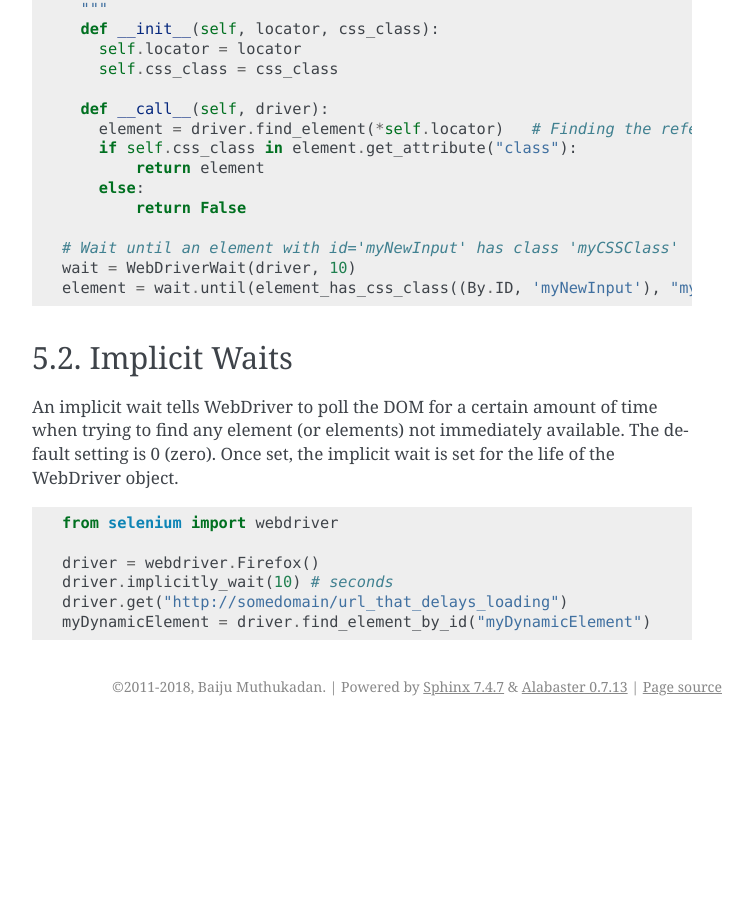
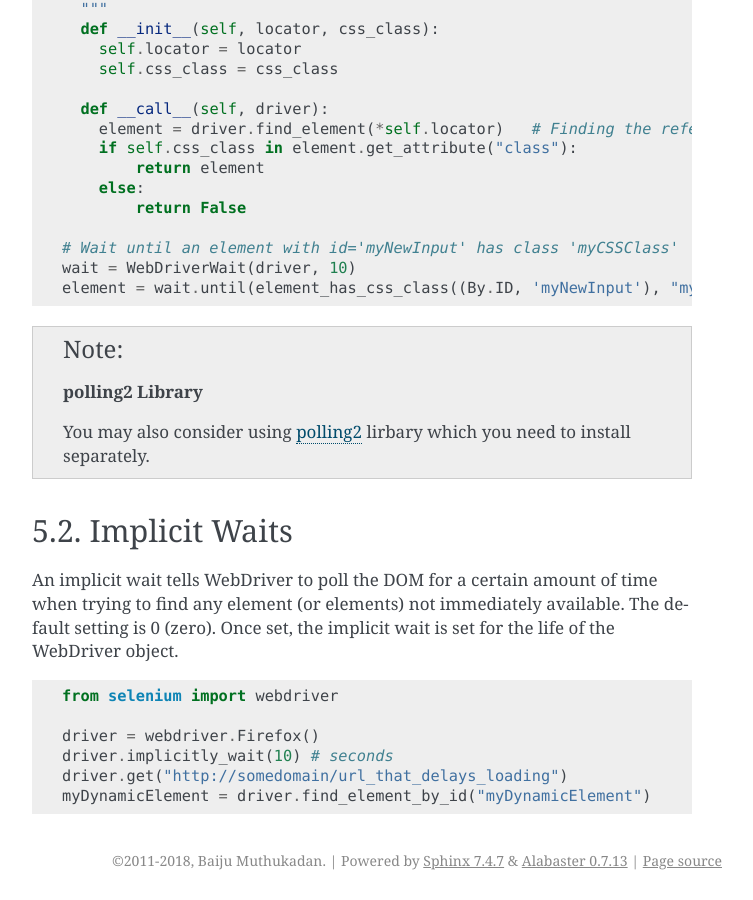
Before and after one commit to baijum/selenium-python, a Sphinx documentation site: the page built from source/waits.rst, in a window 1280 px wide and 900 px high, scrolled down 2065 px. Shown: the whole window, without its empty margins (388-1141 px from the left). Built offline with Sphinx 7.4.7, drawn with Linux system fonts in a browser that asks for light colours; before the commit the page ends 2791 px from its top, so only the background shows below that.

Commit message:
Mention polling2 library

```diff
--- a/source/waits.rst
+++ b/source/waits.rst
@@ -120,6 +120,11 @@ match.
   element = wait.until(element_has_css_class((By.ID, 'myNewInput'), "myCSSClass"))
 
 
+.. note:: **polling2 Library**
+
+   You may also consider using `polling2
+   <https://polling2.readthedocs.io/en/latest/examples.html#polling-for-selenium-webdriver-elements>`_
+   lirbary which you need to install separately.
 
 Implicit Waits
 ~~~~~~~~~~~~~~
```
